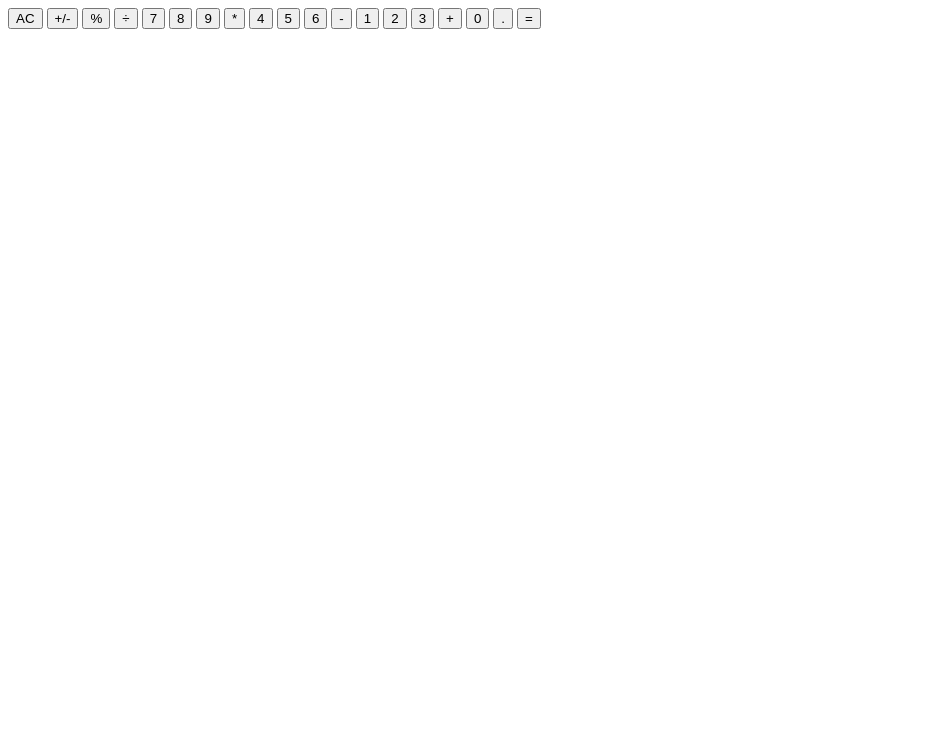
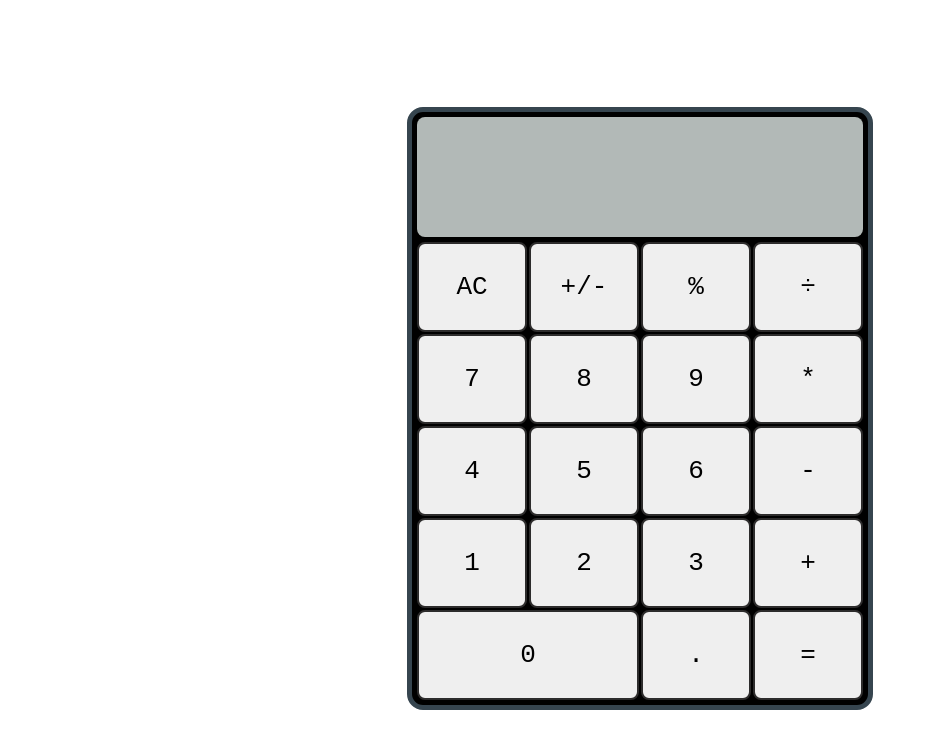
Before and after one commit to jahnzeb-bastaki/JS-Calculator, a plain HTML site: page index.html in a window 1280 px wide. Shown: the whole page, without its empty margins (0-928 px from the left). Drawn offline with Linux system fonts and the light colour scheme.

Commit message:
Added Grid Element to Buttons and Structured Calculator

```diff
--- a/index.html
+++ b/index.html
@@ -4,6 +4,8 @@
   <meta charset="UTF-8">
   <meta name="viewport" content="width=device-width, initial-scale=1.0">
   <title>Calcuclator</title>
+  <link rel="stylesheet" href="./styles.css">
+  <script src="script.js" defer></script>
 </head>
 <body>
   <div class="content">
@@ -12,25 +14,25 @@
 
         </div>
         <div class="calc-buttons">
-          <button>AC</button>
-          <button>+/-</button>
-          <button>%</button>
-          <button>÷</button>
-          <button>7</button>
-          <button>8</button>
-          <button>9</button>
-          <button>*</button>
-          <button>4</button>
-          <button>5</button>
-          <button>6</button>
-          <button>-</button>
-          <button>1</button>
-          <button>2</button>
-          <button>3</button>
-          <button>+</button>
-          <button>0</button>
-          <button>.</button>
-          <button>=</button>
+          <button id="clear">AC</button>
+          <button id="negative">+/-</button>
+          <button id="remainder">%</button>
+          <button id="divide">÷</button>
+          <button id="seven">7</button>
+          <button id="eight">8</button>
+          <button id="nine">9</button>
+          <button id="multiply">*</button>
+          <button id="">4</button>
+          <button id="five">5</button>
+          <button id="six">6</button>
+          <button id="subtract">-</button>
+          <button id="one">1</button>
+          <button id="two">2</button>
+          <button id="three">3</button>
+          <button id="add">+</button>
+          <button id="zero">0</button>
+          <button id="period">.</button>
+          <button id="equals">=</button>
         </div>
       </div>
     </div>
--- a/styles.css
+++ b/styles.css
@@ -0,0 +1,59 @@
+:root{
+  --hotpink: #f70776;
+  --purple: #6643b5;
+  --lightpurple: #d5def5;
+  --calcColor: #36454F;
+}
+
+html{
+  height: 100%;
+}
+
+body{
+  min-height: 100%;
+  display: flex;
+  justify-content: center;
+  align-items: center;
+}
+
+.calc{
+  border: 5px solid var(--calcColor);
+  border-radius: 16px;
+  display: flex;
+  flex-direction: column;
+  justify-content: center;
+  align-items: center;
+  background-color: black;
+  padding: 5px
+}
+
+.calc-screen{
+  display: flex;
+  width: 100%;
+  height: 120px;
+  background-color: #b2b9b7;
+  border-radius: 8px;
+}
+
+.calc-buttons{
+  display: grid;
+  grid-template-columns: repeat(4, 110px);
+  grid-template-rows: repeat(5, 90px);
+  margin-top: 5px;
+  gap: 2px;
+}
+
+button{
+  border: 2px solid rgb(45, 44, 44);
+  border-radius: 8px;
+  font-family: monospace;
+  font-size: 2em;
+}
+
+button:active {
+  opacity: .9;
+}
+
+#zero{
+  grid-column: span 2;
+}
```
